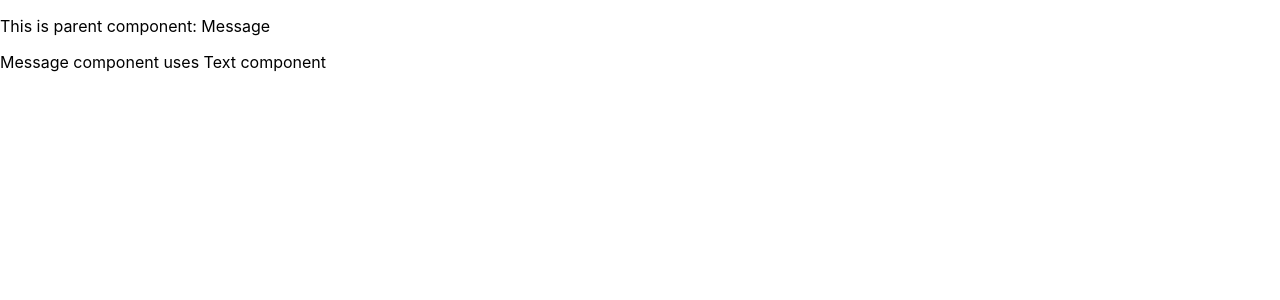
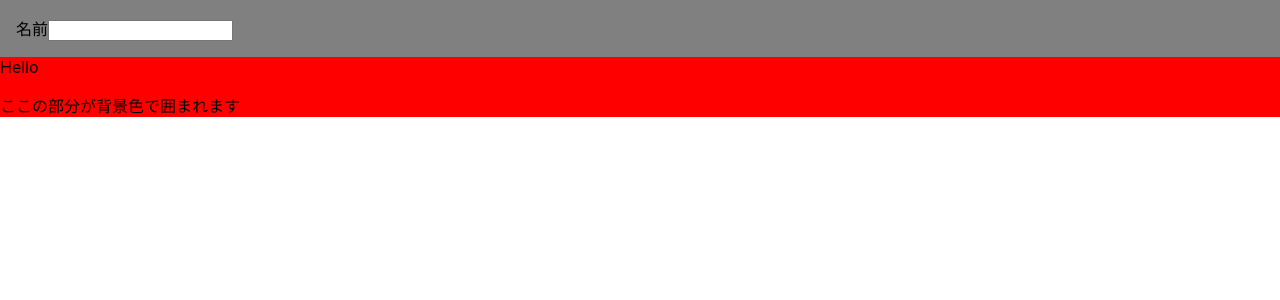
Before and after one commit to Yuzunoha/react-sample, a React (Create React App) app: page / in a window 1280 px wide. Shown: the top 300 px of the page. Built offline with nearby package versions, Linux system fonts and the light colour scheme.

Commit message:
できた

```diff
--- /dev/null
+++ b/src/components/ContainerSample.tsx
@@ -0,0 +1,28 @@
+import React from 'react';
+
+// Containerのpropsの型の定義
+type ContainerProps = {
+    title: string;
+    children: React.ReactNode;
+};
+
+const Container = (props: ContainerProps): JSX.Element => {
+    const { title, children } = props;
+
+    return (
+        <div style={{ background: 'red' }}>
+            <span>{title}</span>
+            <div>{children}</div>
+        </div>
+    );
+};
+
+const Rarent = (): JSX.Element => {
+    return (
+        <Container title='Hello'>
+            <p>ここの部分が背景色で囲まれます</p>
+        </Container>
+    );
+};
+
+export default Rarent;
--- /dev/null
+++ b/src/components/Name.tsx
@@ -0,0 +1,22 @@
+import React from 'react';
+
+// 名前を入力するためのテキストボックスを返す
+const Name = () => {
+    const onChange = (e: React.ChangeEvent<HTMLInputElement>) => {
+        console.log(e.target.value);
+    };
+
+    const style = {
+        padding: '16px',
+        backgroundColor: 'gray',
+    };
+
+    return (
+        <div style={style}>
+            <label htmlFor='name'>名前</label>
+            <input id='name' className='input-name' type='text' onChange={onChange} />
+        </div>
+    );
+};
+
+export default Name;
--- a/src/index.tsx
+++ b/src/index.tsx
@@ -4,14 +4,17 @@ import './index.css';
 import App from './App';
 import Hello from './components/Hello';
 import Message from './components/Message';
+import Name from './components/Name';
+import ContainerSample from './components/ContainerSample';
 import reportWebVitals from './reportWebVitals';
 
 const root = ReactDOM.createRoot(document.getElementById('root') as HTMLElement);
 root.render(
-  // JSXタグ
-  <React.StrictMode>
-    <Message />
-  </React.StrictMode>
+    // JSXタグ
+    <React.StrictMode>
+        <Name />
+        <ContainerSample />
+    </React.StrictMode>
 );
 
 // If you want to start measuring performance in your app, pass a function
```
